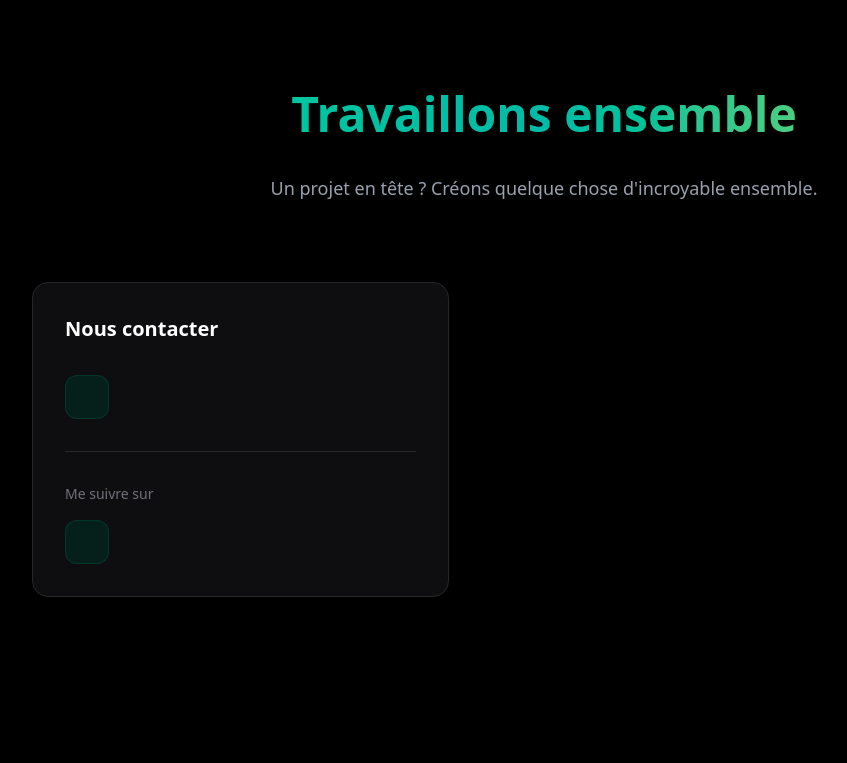
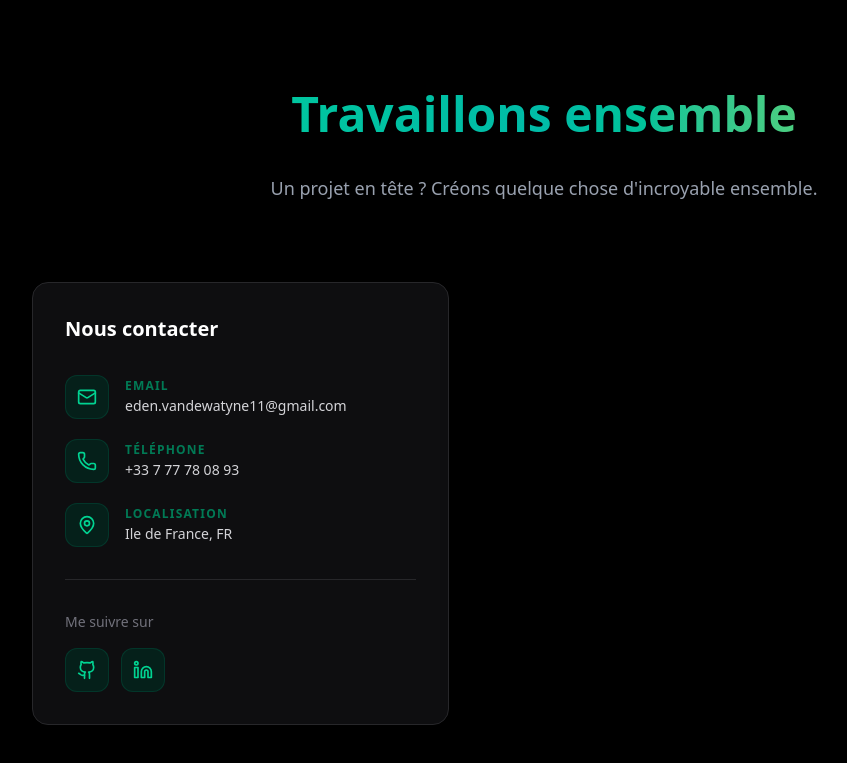
Before and after one commit to eden77-rgb/Portfolio, a React (Vite) app: page / in a window 1280 px wide. Shown: the part 6039-6802 px from the top of the page, without its empty margins (96-943 px from the left). Built offline with nearby package versions, Linux system fonts and the light colour scheme.

Commit message:
Ajout de la data pour contact + MaJ des href

```diff
--- a/src/components/ContactSection/ContactContent.tsx
+++ b/src/components/ContactSection/ContactContent.tsx
@@ -1,10 +1,11 @@
 import ContactInfo from "./ContactInfo"
 import ContactForm from "./ContactForm"
+import type { ContactInfoProps } from "@/types"
 
-const ContactContent = () => {
+const ContactContent = ({ items, socials }: ContactInfoProps) => {
     return (
         <div className="grid grid-cols-1 lg:grid-cols-[1fr_1.4fr] gap-6 max-w-5xl mx-auto">
-            <ContactInfo items={[{ icon: <></>, label: "", value: "" }]} socials={[{ icon: <></>, label: "", }]} />
+            <ContactInfo items={items} socials={socials} />
             <ContactForm />
         </div>
     )
--- a/src/components/ContactSection/ContactInfo.tsx
+++ b/src/components/ContactSection/ContactInfo.tsx
@@ -16,7 +16,7 @@ const ContactInfo = ({ items, socials }: ContactInfoProps) => {
                                 {label}
                             </p>
                             {href ? (
-                                <a href={href} className="text-sm text-zinc-300 hover:text-emerald-400 transition-colors mt-0.5 block">
+                                <a href={href} target="_blank" className="text-sm text-zinc-300 hover:text-emerald-400 transition-colors mt-0.5 block">
                                     {value}
                                 </a>
                             ) : (
@@ -36,6 +36,7 @@ const ContactInfo = ({ items, socials }: ContactInfoProps) => {
                         <a
                             key={label}
                             href={href}
+                            target="_blank"
                             aria-label={label}
                             className="w-11 h-11 rounded-xl bg-emerald-950/60 border border-emerald-900/50 flex items-center justify-center text-emerald-400 hover:bg-emerald-500 hover:text-black hover:-translate-y-1 transition-all duration-200"
                         >
--- a/src/components/ContactSection/ContactSection.tsx
+++ b/src/components/ContactSection/ContactSection.tsx
@@ -1,6 +1,7 @@
+import type { ContactInfoProps } from "@/types"
 import ContactContent from "./ContactContent"
 
-const ContactSection = () => {
+const ContactSection = ({ items, socials }: ContactInfoProps) => {
     return (
         <section className="py-20 px-4 bg-black min-h-screen">
             <div className="text-center mb-20">
@@ -13,7 +14,7 @@ const ContactSection = () => {
                 </p>
             </div>
 
-            <ContactContent />
+            <ContactContent items={items} socials={socials} />
         </section>
     )
 }
--- /dev/null
+++ b/src/data/contacts.tsx
@@ -0,0 +1,36 @@
+import type { Item, Social } from "@/types";
+import { Mail, Phone, MapPin, Github, Linkedin } from "lucide-react";
+
+export const contactItem: Item[] = [
+    {
+        icon: <Mail size={20} />,
+        label: "Email",
+        value: "eden.vandewatyne11@gmail.com",
+        href: "mailto:eden.vandewatyne11@gmail.com",
+    },
+    {
+        icon: <Phone size={20} />,
+        label: "Téléphone",
+        value: "+33 7 77 78 08 93",
+        href: "tel:+33777780893",
+    },
+    {
+        icon: <MapPin size={20} />,
+        label: "Localisation",
+        value: "Ile de France, FR",
+        href: "https://maps.google.com/?q=Ile+de+France,FR"
+    }
+]
+
+export const contactSocial: Social[] = [
+    {
+        icon: <Github size={20} />,
+        label: "Github",
+        href: "https://github.com/eden77-rgb/"
+    },
+    {
+        icon: <Linkedin size={20} />,
+        label: "Linkedin",
+        href: "https://www.linkedin.com/in/eden-vandewatyne/"
+    }
+]
--- a/src/pages/MainPage.tsx
+++ b/src/pages/MainPage.tsx
@@ -5,6 +5,8 @@ import { ContactSection } from "@/components/ContactSection"
 
 import { projects } from "@/data/projects"
 import { experiences } from "@/data/experiences";
+import { contactItem } from "@/data/contacts";
+import { contactSocial } from "@/data/contacts";
 
 export function MainPage() {
     return (
@@ -12,7 +14,7 @@ export function MainPage() {
             <HeroSection />
             <ProjectsSection sections={projects} />
             <ExperiencesSection experiences={experiences}/>
-            <ContactSection />
+            <ContactSection items={contactItem} socials={contactSocial}/>
         </>
     )
 }
```
Also changed, not shown: src/data/contacts.ts (deleted).
